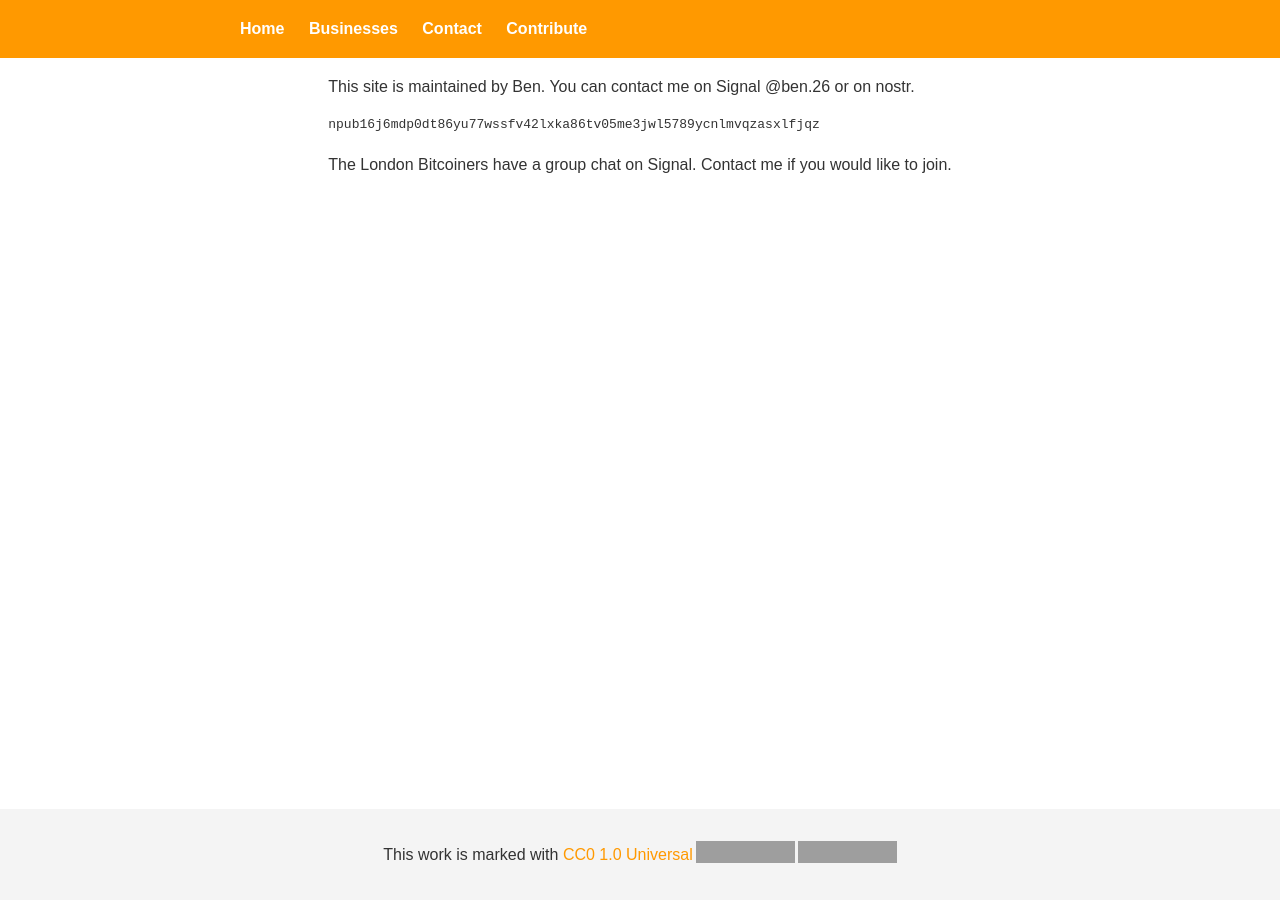
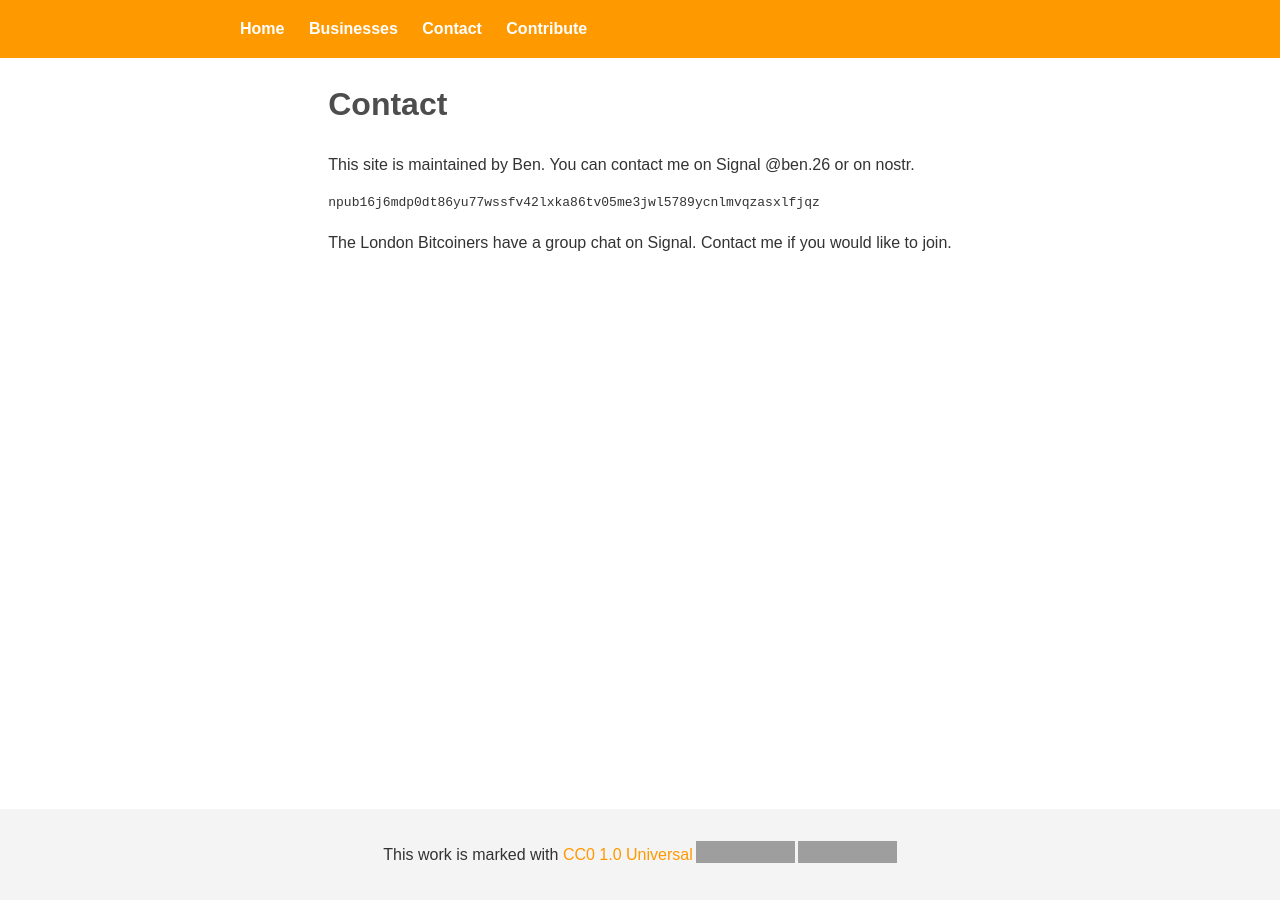
Before and after one commit to ldnbtc/ldnbtc.github.io, a Jekyll site: the page built from docs/contact.md, in a window 1280 px wide. Built offline with Jekyll 4.4.1, drawn with Linux system fonts in a browser that asks for light colours; grey boxes are pictures that could not be loaded.

Commit message:
edit contact

````diff
--- a/docs/contact.md
+++ b/docs/contact.md
@@ -3,6 +3,8 @@ layout: default
 title: Contact
 permalink: /contact/
 ---
+
+# Contact
 
 This site is maintained by Ben. You can contact me on Signal @ben.26 or on nostr.
 ```
````
